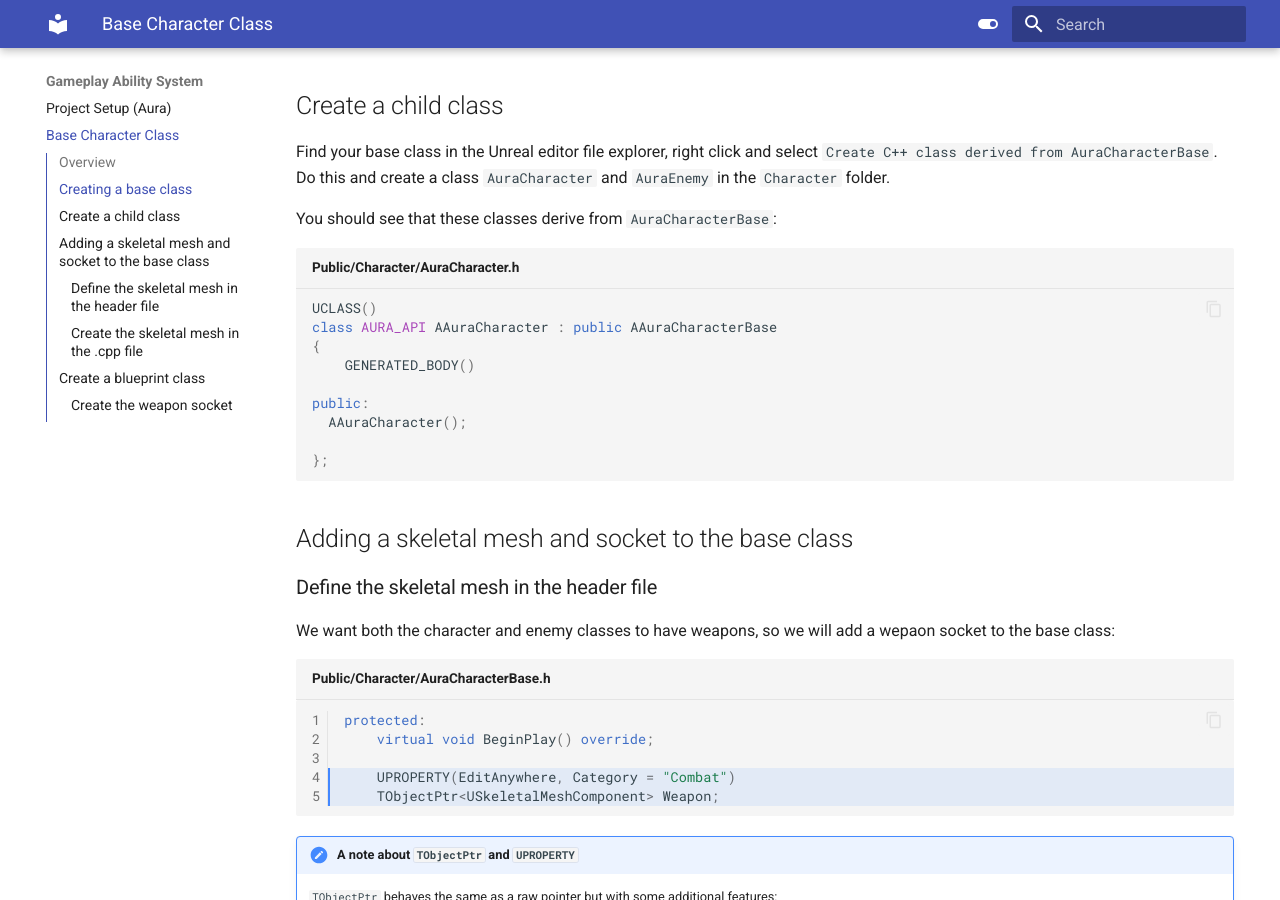
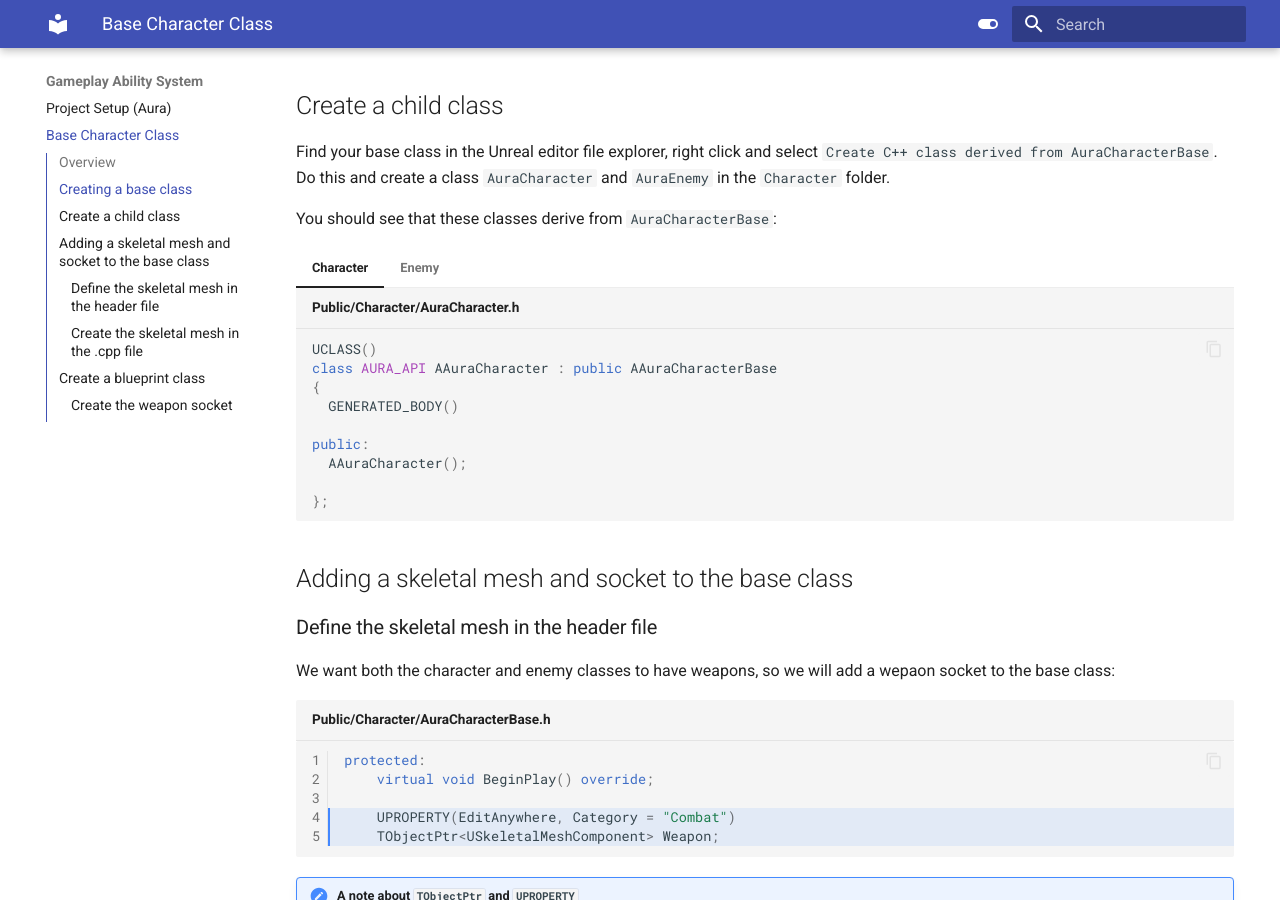
Before and after one commit to johnsweet15/unreal-documentation, an MkDocs documentation site: the page built from docs/gas/base-character-class.md, in a window 1280 px wide and 900 px high, scrolled down 1129 px. Built offline with MkDocs 1.6.1 and Material for MkDocs 9.7.7, drawn with Linux system fonts in a browser that asks for light colours.

Commit message:
add tabs

````diff
--- a/docs/gas/base-character-class.md
+++ b/docs/gas/base-character-class.md
@@ -1,14 +1,16 @@
 # Base Character Class
 
 ## Overview
+
 This will be base class that will share functionality across the main character and enemy characters.
 
 ## Creating a base class
-To create a class in the editor, go to `Tools > New C++ Class...` and select the parent class.  For this example, we will choose the Character class.  You can select `Public` if you want your header files to be in a `Public` folder and `.cpp` files to be in a `Private` folder.  We are going to name the class `AuraCharacterBase` and create it inside a `Character` folder.
 
-Since this is a base class, we can make the class abstract in the header file, meaning it cannot be dragged into a level.  We can also remove the `Tick` function since tick won't be need on a base class and the `SetupPlayerInputComponent` function since player input will be setup on the player character class.
+To create a class in the editor, go to `Tools > New C++ Class...` and select the parent class. For this example, we will choose the Character class. You can select `Public` if you want your header files to be in a `Public` folder and `.cpp` files to be in a `Private` folder. We are going to name the class `AuraCharacterBase` and create it inside a `Character` folder.
 
-``` cpp title="Public/Character/AuraCharacterBase.h"
+Since this is a base class, we can make the class abstract in the header file, meaning it cannot be dragged into a level. We can also remove the `Tick` function since tick won't be need on a base class and the `SetupPlayerInputComponent` function since player input will be setup on the player character class.
+
+```cpp title="Public/Character/AuraCharacterBase.h"
 UCLASS(Abstract)
 class AURA_API AAuraCharacterBase : public ACharacter
 {
@@ -22,7 +24,8 @@ protected:
 
 };
 ```
-``` cpp title="Private/Character/AuraCharacterBase.cpp"
+
+```cpp title="Private/Character/AuraCharacterBase.cpp"
 #include "Character/AuraCharacterBase.h"
 
 AAuraCharacterBase::AAuraCharacterBase()
@@ -38,43 +41,62 @@ void AAuraCharacterBase::BeginPlay()
 ```
 
 ## Create a child class
-Find your base class in the Unreal editor file explorer, right click and select `Create C++ class derived from AuraCharacterBase`.  Do this and create a class `AuraCharacter` and `AuraEnemy` in the `Character` folder.
+
+Find your base class in the Unreal editor file explorer, right click and select `Create C++ class derived from AuraCharacterBase`. Do this and create a class `AuraCharacter` and `AuraEnemy` in the `Character` folder.
 
 You should see that these classes derive from `AuraCharacterBase`:
 
-``` cpp title="Public/Character/AuraCharacter.h"
-UCLASS()
-class AURA_API AAuraCharacter : public AAuraCharacterBase
-{
-	GENERATED_BODY()
+=== "Character"
+    ```cpp title="Public/Character/AuraCharacter.h"
+    UCLASS()
+    class AURA_API AAuraCharacter : public AAuraCharacterBase
+    {
+      GENERATED_BODY()
 
-public:
-  AAuraCharacter();
+    public:
+      AAuraCharacter();
 
-};
-```
+    };
+    ```
+
+=== "Enemy"
+    ```cpp title="Public/Character/AuraEnemy.h"
+    UCLASS()
+    class AURA_API AAuraEnemy : public AAuraCharacterBase
+    {
+      GENERATED_BODY()
+
+    public:
+      AAuraEnemy();
+
+    };
+    ```
 
 ## Adding a skeletal mesh and socket to the base class
+
 ### Define the skeletal mesh in the header file
+
 We want both the character and enemy classes to have weapons, so we will add a wepaon socket to the base class:
-``` cpp title="Public/Character/AuraCharacterBase.h" linenums="1" hl_lines="4 5"
+
+```cpp title="Public/Character/AuraCharacterBase.h" linenums="1" hl_lines="4 5"
 protected:
     virtual void BeginPlay() override;
 
     UPROPERTY(EditAnywhere, Category = "Combat")
     TObjectPtr<USkeletalMeshComponent> Weapon;
 ```
+
 !!! note "A note about `TObjectPtr` and `UPROPERTY`"
     `TObjectPtr` behaves the same as a raw pointer but with some additional features:
 
-    * Access tracking: We can track how often a pointer is accessed or dereferenced
-    * Optional lazy load: An asset can not be loaded until its used
+      * Access tracking: We can track how often a pointer is accessed or dereferenced
+      * Optional lazy load: An asset can not be loaded until its used
 
-    `UPROPERTY` exposes the component to the Unreal Editor under the `Combat` category and `EditAnywhere` means it can be edited from anywhere within the Editor.
+      `UPROPERTY` exposes the component to the Unreal Editor under the `Combat` category and `EditAnywhere` means it can be edited from anywhere within the Editor.
 
 ### Create the skeletal mesh in the .cpp file
 
-``` cpp title="Private/Character/AuraCharacterBase.cpp" linenums="1" hl_lines="5-7"
+```cpp title="Private/Character/AuraCharacterBase.cpp" linenums="1" hl_lines="5-7"
 AAuraCharacterBase::AAuraCharacterBase()
 {
 	PrimaryActorTick.bCanEverTick = false;
@@ -86,16 +108,18 @@ AAuraCharacterBase::AAuraCharacterBase()
 }
 ```
 
-* Line 5: Create the Weapon object using a skeletal mesh that will be set in the editor
-* Line 6: Attach the weapon to `GetMesh()` (function inherited from `ACharacter` to get the character mesh) at the socket name `WeaponHandSocket` (doesn't exist on the character mesh yet)
-* Line 7: Disable collision for the weapon
+-   Line 5: Create the Weapon object using a skeletal mesh that will be set in the editor
+-   Line 6: Attach the weapon to `GetMesh()` (function inherited from `ACharacter` to get the character mesh) at the socket name `WeaponHandSocket` (doesn't exist on the character mesh yet)
+-   Line 7: Disable collision for the weapon
 
 We will create the socket and attach it to the character mesh in the next section.
 
 ## Create a blueprint class
-Start by going to the editor and creating a folder `Content/Blueprints/Character/Aura`.  Then right click and select `Blueprint Class` and search for `AuraCharacter`.  Select it and call it `BP_AuraCharacter`.  This will create an instance of `AuraCharacter`.  Set the character skeletal mesh and relocate, resize, rotate as needed.
+
+Start by going to the editor and creating a folder `Content/Blueprints/Character/Aura`. Then right click and select `Blueprint Class` and search for `AuraCharacter`. Select it and call it `BP_AuraCharacter`. This will create an instance of `AuraCharacter`. Set the character skeletal mesh and relocate, resize, rotate as needed.
 
 ### Create the weapon socket
-Open the character skeletal mesh, find the left hand bone, right click and select `Add Socket`.  Make sure to rename the socket to `WeaponHandSocket`.  Right click again and select `Add Preview Asset` and select your weapon.  Then on the right `Preview Scene` panel select `Preview Controller` and click `Use Specific Animation`, then select an animation that holds the weapon.  Move and rotate the socket as needed.
 
-Go back to the character blueprint and set the weapon skeletal mesh.  It should be located in the correct spot with the correct rotation.
+Open the character skeletal mesh, find the left hand bone, right click and select `Add Socket`. Make sure to rename the socket to `WeaponHandSocket`. Right click again and select `Add Preview Asset` and select your weapon. Then on the right `Preview Scene` panel select `Preview Controller` and click `Use Specific Animation`, then select an animation that holds the weapon. Move and rotate the socket as needed.
+
+Go back to the character blueprint and set the weapon skeletal mesh. It should be located in the correct spot with the correct rotation.
--- a/mkdocs.yml
+++ b/mkdocs.yml
@@ -43,6 +43,8 @@ markdown_extensions:
   - pymdownx.superfences
   - pymdownx.mark
   - attr_list
+  - pymdownx.tabbed:
+      alternate_style: true
 
 nav:
   - Home: index.md
````
